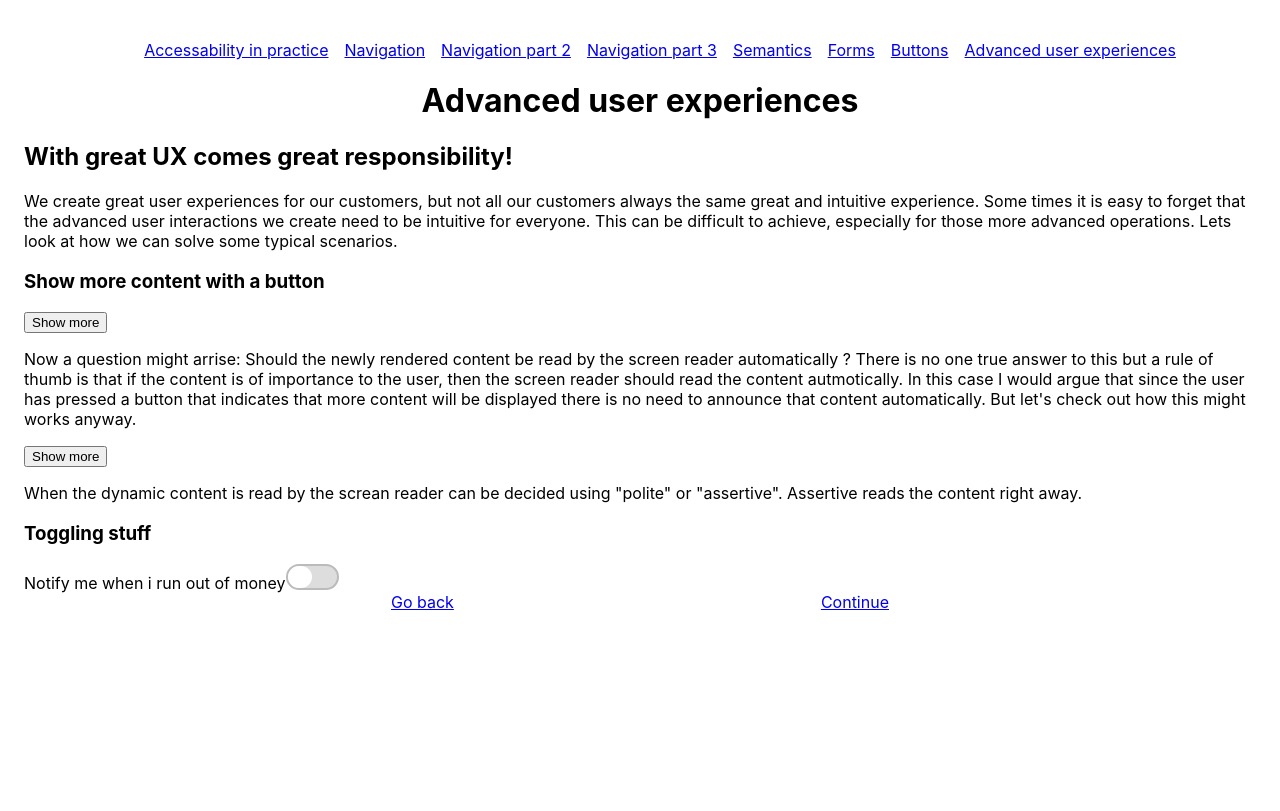
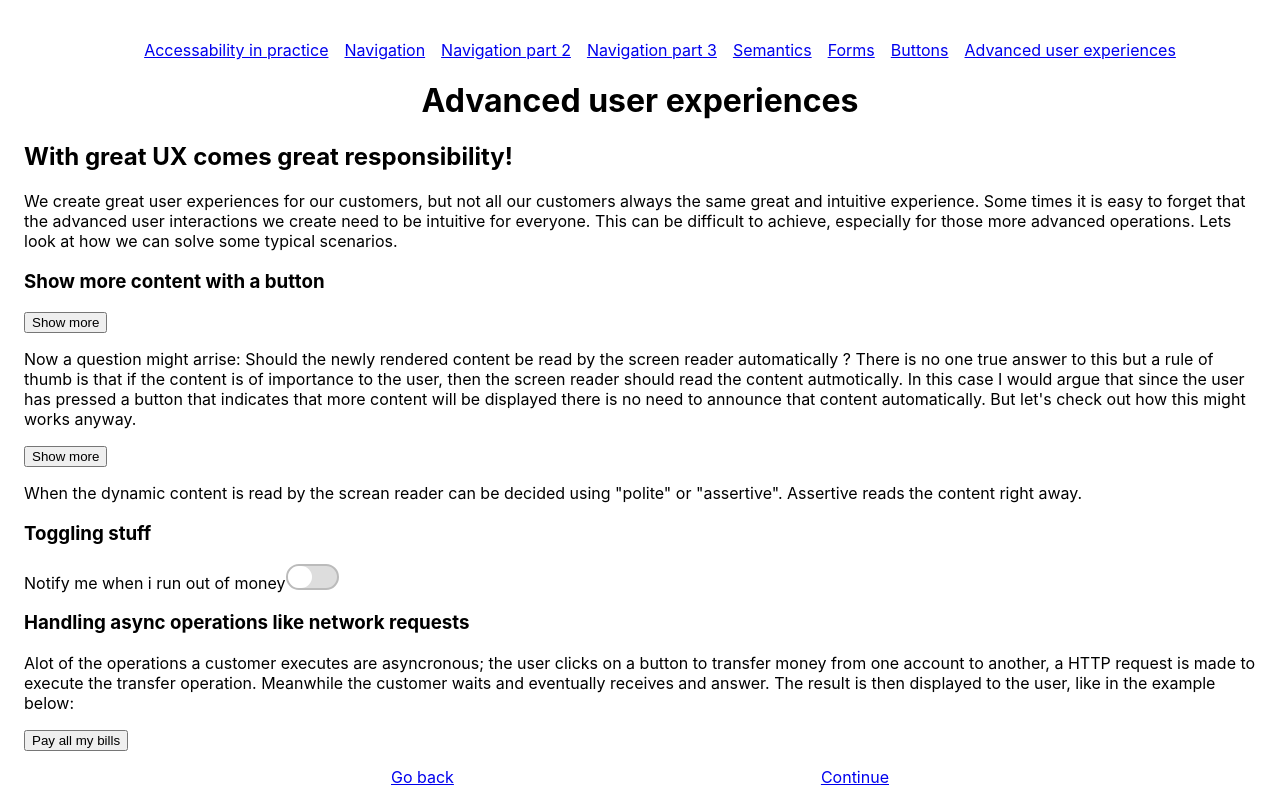
Before and after one commit to cwallervand/a11y-presentation, a React (Create React App) app in the folder a11y-presentation/: page /slide8 in a window 1280 px wide. Built offline with nearby package versions, Linux system fonts and the light colour scheme.

Commit message:
Added example of error handling

```diff
--- a/a11y-presentation/src/Slide8.jsx
+++ b/a11y-presentation/src/Slide8.jsx
@@ -4,6 +4,7 @@ import { Slide } from './components/Slide';
 import { SlideNavigator } from './components/SlideNavigator';
 import { ShowMore } from './components/ShowMore';
 import { Switch } from './components/Switch';
+import { AsyncOperation } from './components/AsyncOperation';
 
 
 const Slide8 = () => (
@@ -33,6 +34,15 @@ const Slide8 = () => (
         <h3>Toggling stuff</h3>
         <Switch />
       </section>
+      <section>
+        <h3>Handling async operations like network requests</h3>
+        <p>
+          Alot of the operations a customer executes are asyncronous; the user clicks on a button to transfer money from one account to another, a HTTP request is made to execute the transfer operation.
+          Meanwhile the customer waits and eventually receives and answer.
+          The result is then displayed to the user, like in the example below:
+        </p>
+        <AsyncOperation />
+      </section>
     </article>
     <SlideNavigator previousIndex={7} nextIndex={9} />
   </Slide>
--- /dev/null
+++ b/a11y-presentation/src/components/AsyncOperation.jsx
@@ -0,0 +1,41 @@
+import { useState } from 'react';
+import styled from 'styled-components';
+
+const ErrorMessageWrapper = styled.div`
+  margin-top: 16px;
+`
+const ErrorMessage = styled.div`
+  padding: 12px;
+  background-color: #ff8a75;
+  border: 2px solid #ff6347;
+`;
+
+export const AsyncOperation = () => {
+  const [isError, setIsError] = useState(false);
+  const [isLoading, setIsLoading] = useState(false);
+  return (
+    <div>
+      <button onClick={() => {
+        setIsLoading(true);
+        window.setTimeout(() => {
+          setIsError(true);
+          setIsLoading(false);
+        }, 3000);
+      }}>
+        {isLoading ? <span>betaler...</span> : <span>Pay all my bills</span>}
+      </button>
+      {
+        /* This could also be solved with aria-live. With aria-live you have more control ove rwhen a live region should be announced by the screen reader */
+      }
+      <ErrorMessageWrapper role="alert">
+        {
+          isError && (
+            <ErrorMessage >
+              You aint got no dough!
+            </ErrorMessage>
+          )
+        }
+      </ErrorMessageWrapper>
+    </div>
+  )
+};
--- a/a11y-presentation/src/components/Switch.jsx
+++ b/a11y-presentation/src/components/Switch.jsx
@@ -26,7 +26,7 @@ export const Switch = () => {
 
   return (
     <>
-      <label htmlFor="notificationToggle" >Notify me when i run out of money</label>
+      <label htmlFor="notificationToggle">Notify me when i run out of money</label>
       <ToggleButton
         role="switch"
         aria-checked={isOn}
```
Lines whose indentation alone changed are shown as unchanged.
